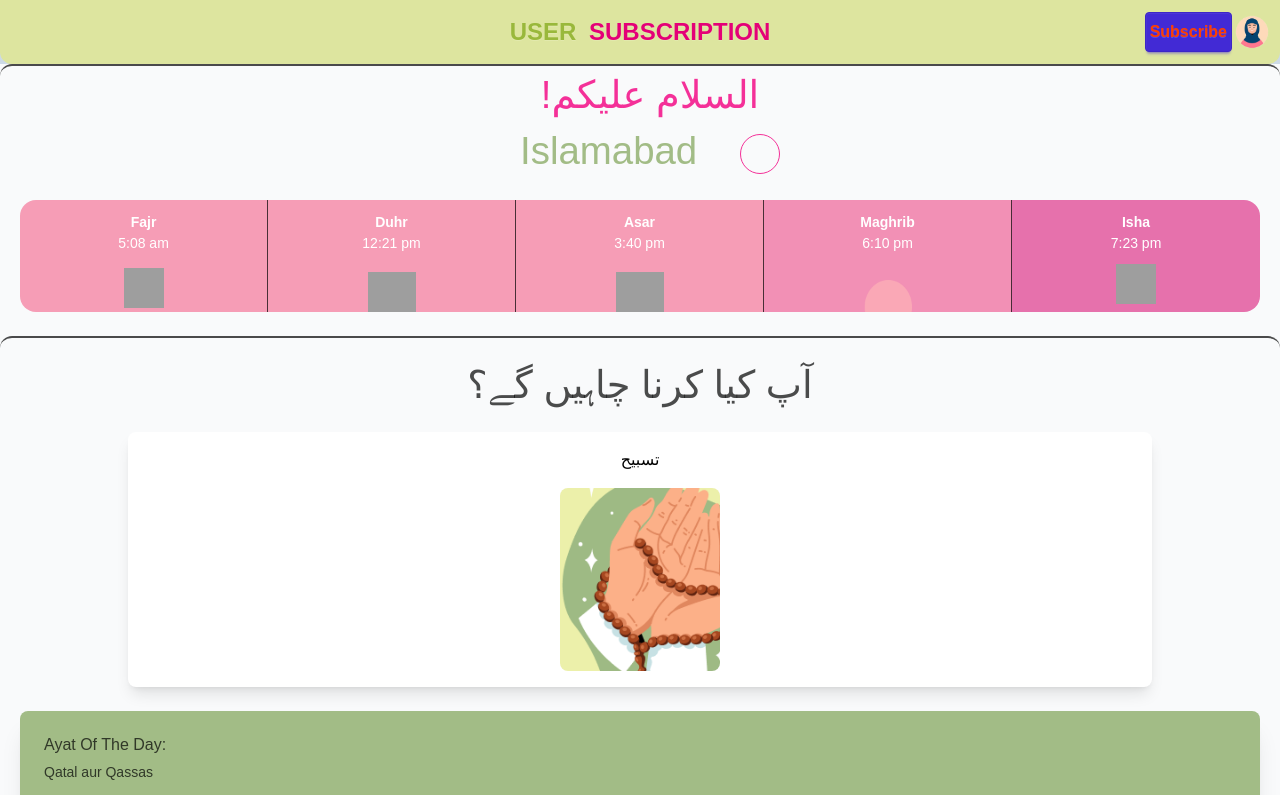
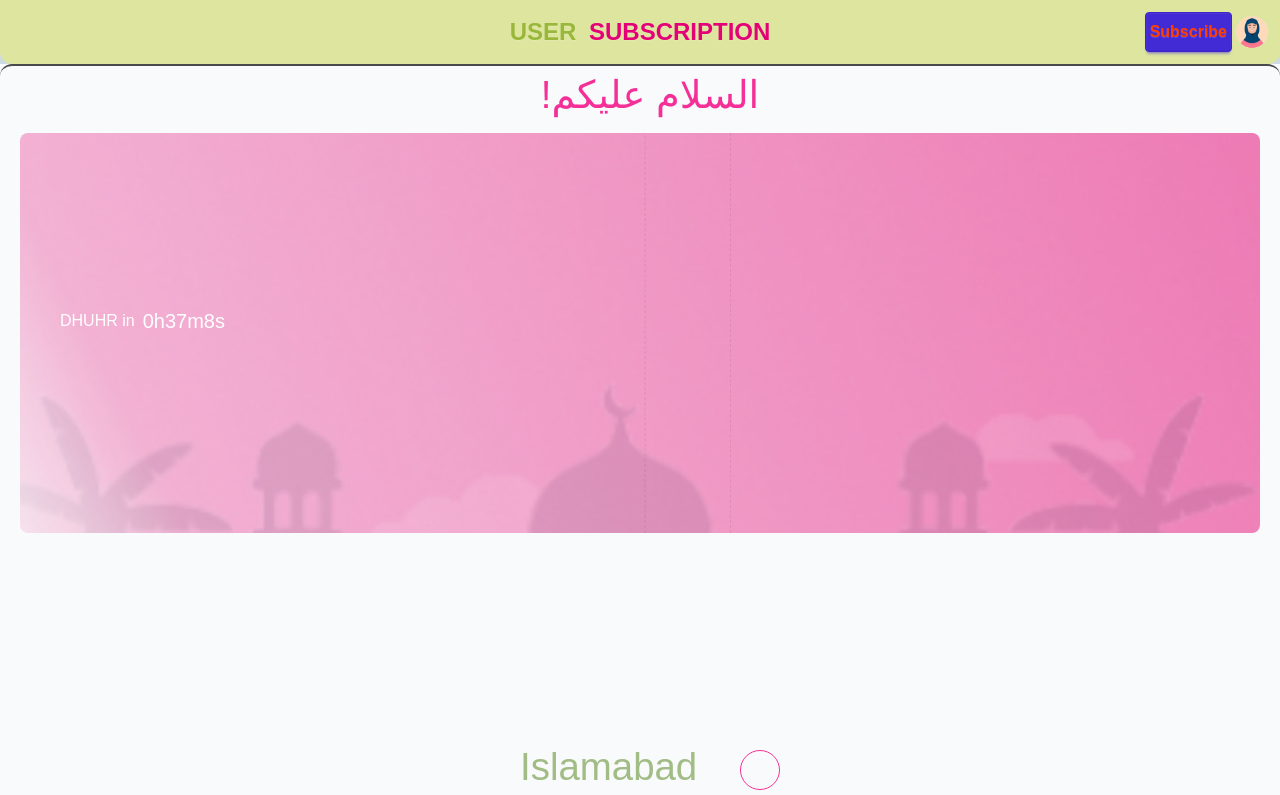
Before and after one commit to Khubaib567/user_subscription_app, a SvelteKit app: page /home in a window 1280 px wide. Shown: the top 795 px of the page. Built offline with nearby package versions, Linux system fonts and the light colour scheme; grey boxes are pictures that could not be loaded.

Commit message:
status : enable dashboard feature

```diff
--- a/src/routes/home/+page.svelte
+++ b/src/routes/home/+page.svelte
@@ -6,7 +6,7 @@
   import PrayerWidget from "../../components/prayerwidget/page.svelte";
   // import AyatOfDayCard from "../../components/ayatOfDayCard/page.svelte";
   import ContentOfTheDayCard from "../../components/contentOfTheDayCard/page.svelte";
-  // import Dashboard from "../../components/dashboard/page.svelte";
+  import Dashboard from "../../components/dashboard/page.svelte";
 
   let contentDayToGet = new Date().getDate() - 1;
 
@@ -28,7 +28,7 @@
     <div class="flex justify-center border-t-2 rounded-xl">
       <h1 class="text-4xl pl-5 pt-2 font-bold text-secondary">!السلام عليكم</h1>
     </div>
-    <!-- <Dashboard /> -->
+    <Dashboard />
     <PrayerWidget />
     <br />
     <Slider />
```
